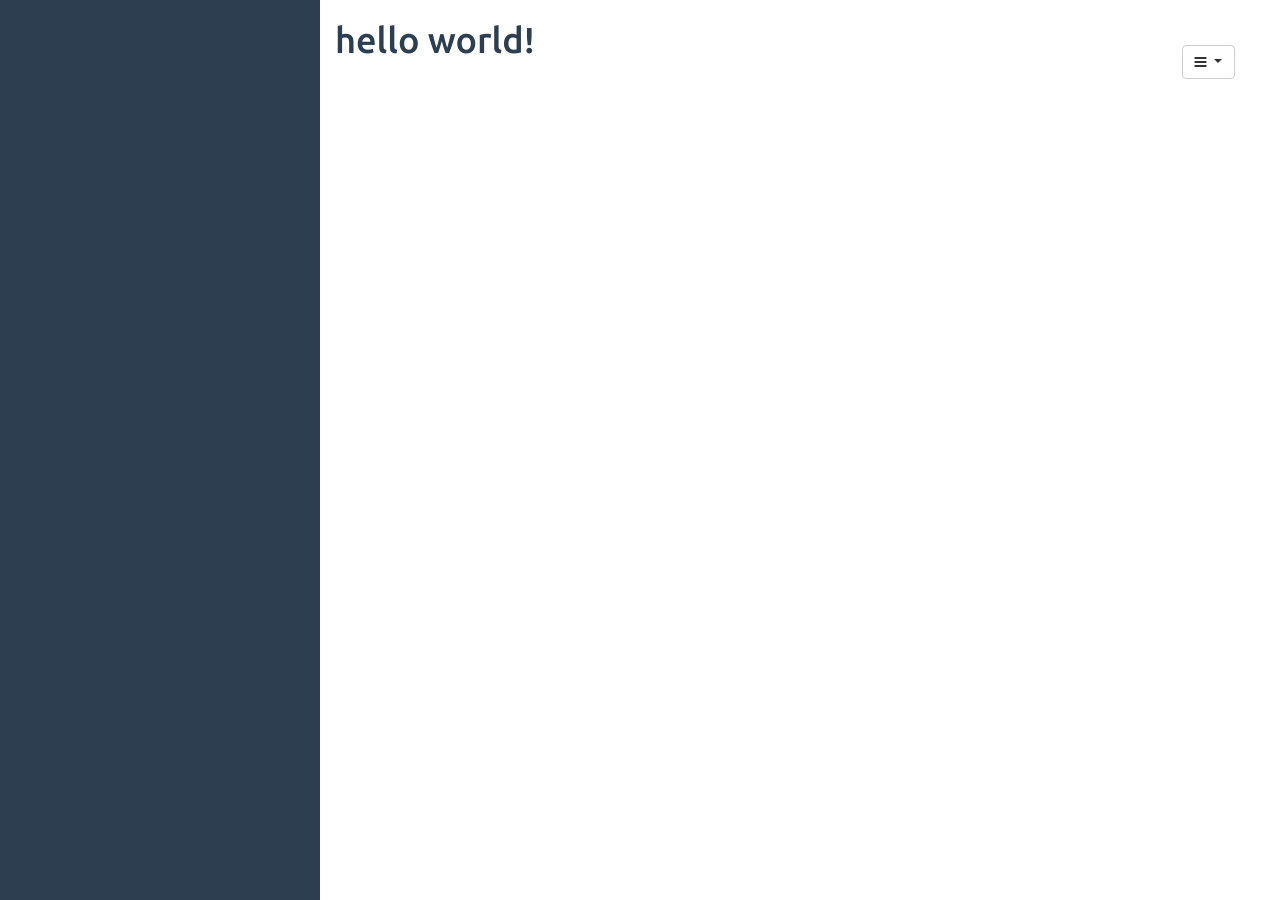
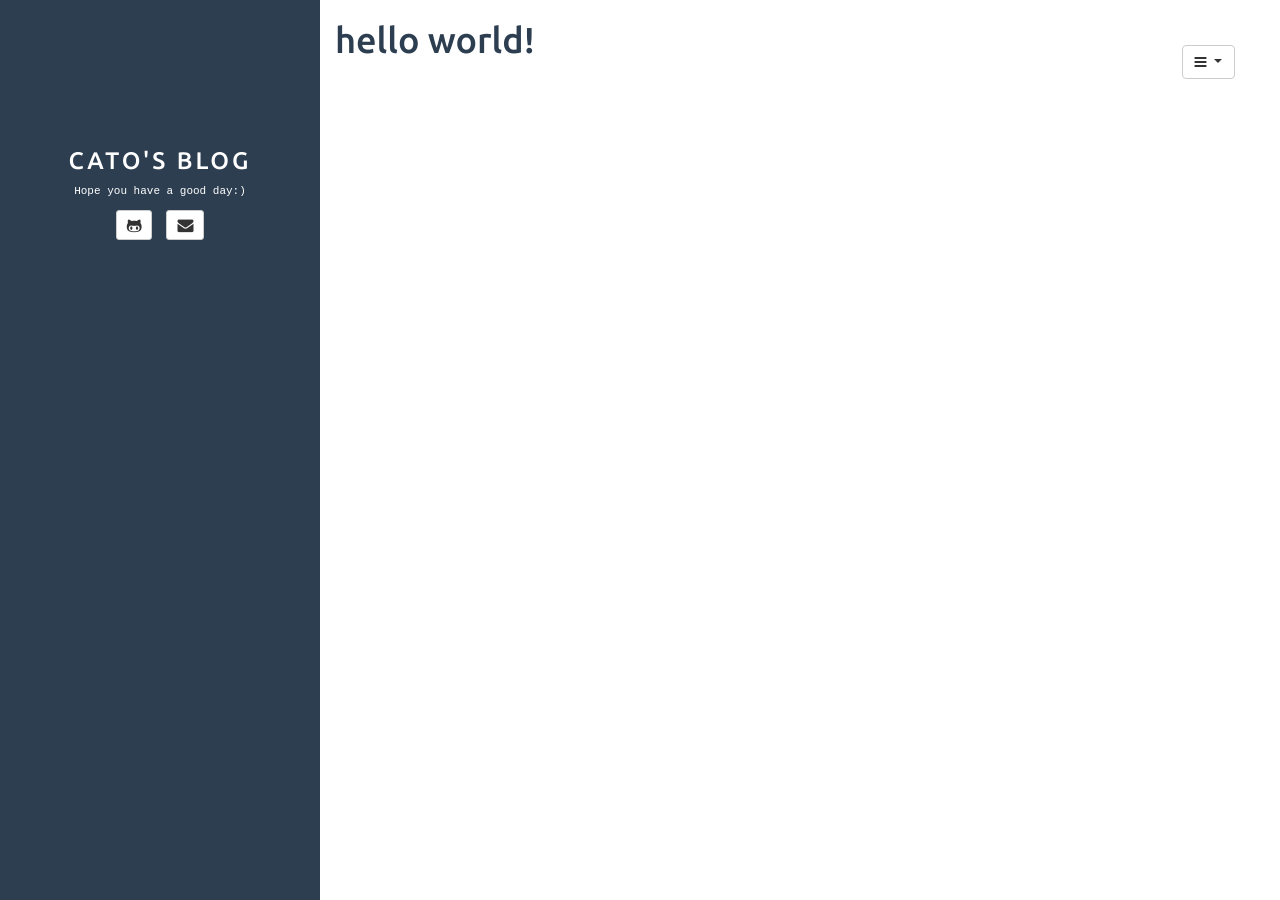
Before and after one commit to porciuscato/porciuscato.github.io, a Jekyll site: the page built from index.html, in a window 1280 px wide. Built offline with Jekyll 4.4.1, drawn with Linux system fonts in a browser that asks for light colours; comment, search, counter and statistics services are not loaded.

Commit message:
change some config and modify nav, side bar

```diff
--- a/_config.yml
+++ b/_config.yml
@@ -1,3 +1,5 @@
+title: Cato's Blog
+
 collections:
   authors:
     output: true
@@ -22,6 +24,9 @@ author:
   name: cato
   email: mpcato@naver.com
   github: porciuscato
+  bio: Hope you have a good day:)
+  linkedin: jinhong-park-8119a2160
+  pinterest: false
 
 plugins:
   - jekyll-feed
--- a/_includes/navbar.html
+++ b/_includes/navbar.html
@@ -31,9 +31,9 @@
   <!-- Collect the nav links, forms, and other content for toggling -->
   <div class="collapse navbar-collapse" id="bs-example-navbar-collapse-1">
     <ul class="nav navbar-nav">
-      <li class="active"><a href="{{ site.BASE_PATH }}/">Home</a></li>
-      <li><a href="{{ site.BASE_PATH}}/{{ site.categories_path }}">Categories</a></li>
-      <li><a href="{{ site.BASE_PATH}}/{{ site.tags_path }}">Tags</a></li>
+      {% for item in site.data.navigation %}
+        <li class="active"><a href="{{ item.link }}">{{ item.link }}</a></li>
+      {% endfor %}
     </ul>
   </div><!-- /.navbar-collapse -->
 </nav>
--- a/_includes/sidebar.html
+++ b/_includes/sidebar.html
@@ -0,0 +1,60 @@
+<!-- sidebar.html -->
+<header class="sidebar-header" role="banner">
+	<h3 class="title">
+        <a href="/">{{ site.title }}</a>
+    </h3>
+</header>
+
+{% if site.author.bio %}
+<div id="bio" class="text-center">
+	{{ site.author.bio }}
+</div>
+{% endif %}
+
+<div id="contact-list" class="text-center">
+	<ul class="list-unstyled list-inline">
+		{% if site.author.github %}
+		<li>
+			<a class="btn btn-default btn-sm" href="https://github.com/{{ site.author.github }}">
+				<i class="fa fa-github-alt fa-lg"></i>
+			</a>
+		</li>
+		{% endif %}
+		{% if site.author.twitter %}
+		<li>
+			<a class="btn btn-default btn-sm" href="https://twitter.com/{{ site.author.twitter }}">
+				<i class="fa fa-twitter fa-lg"></i>
+			</a>
+		</li>
+		{% endif %}
+		{% if site.author.email %}
+		<li>
+			<a class="btn btn-default btn-sm" href="mailto:{{ site.author.email }}">
+				<i class="fa fa-envelope fa-lg"></i>
+			</a>
+		</li>
+		{% endif %}
+	</ul>
+	<ul id="contact-list-secondary" class="list-unstyled list-inline">
+		{% if site.author.pinterest %}
+		<li>
+			<a class="btn btn-default btn-sm" href="https://pinterest.com/{{ site.author.pinterest }}">
+				<i class="fa fa-pinterest fa-lg"></i>
+			</a>
+		</li>
+		{% endif %}
+		{% if site.author.linkedin %}
+		<li>
+			<a class="btn btn-default btn-sm" href="https://linkedin.com/in/{{ site.author.linkedin }}">
+				<i class="fa fa-linkedin fa-lg"></i>
+			</a>
+		</li>
+		{% endif %}
+		<li>
+			<a class="btn btn-default btn-sm" href="/{{ site.rss_path }}">
+				<i class="fa fa-rss fa-lg"></i>
+			</a>
+		</li>
+	</ul>
+</div>
+<!-- sidebar.html end -->
--- a/_layouts/default.html
+++ b/_layouts/default.html
@@ -11,6 +11,4 @@
     <script type="text/javascript" src="{{ site.BASE_PATH }}/assets/resources/bootstrap/js/bootstrap.min.js"></script>
     <script type="text/javascript" src="{{ site.BASE_PATH }}/assets/js/app.js"></script>
   </body>
-
-  {% include navbar.html %}
 </html>
```
